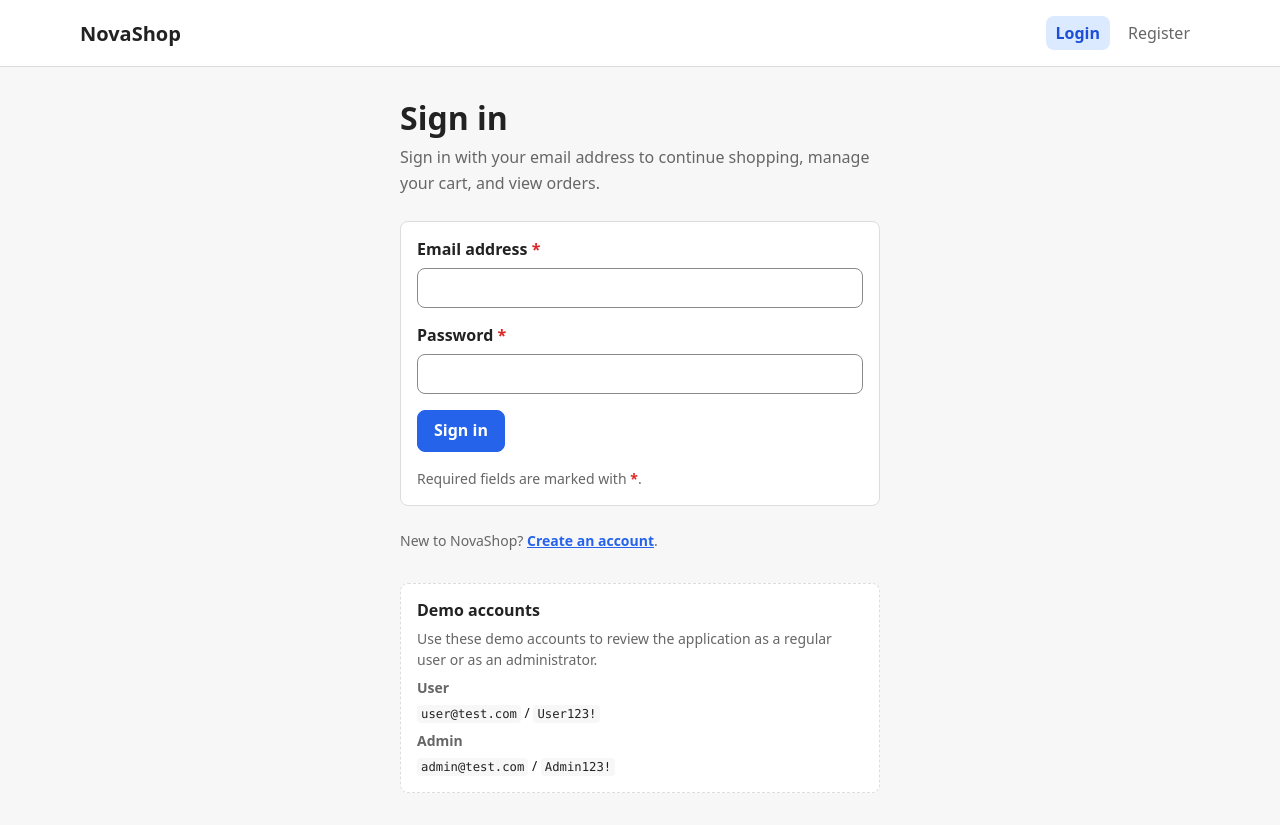
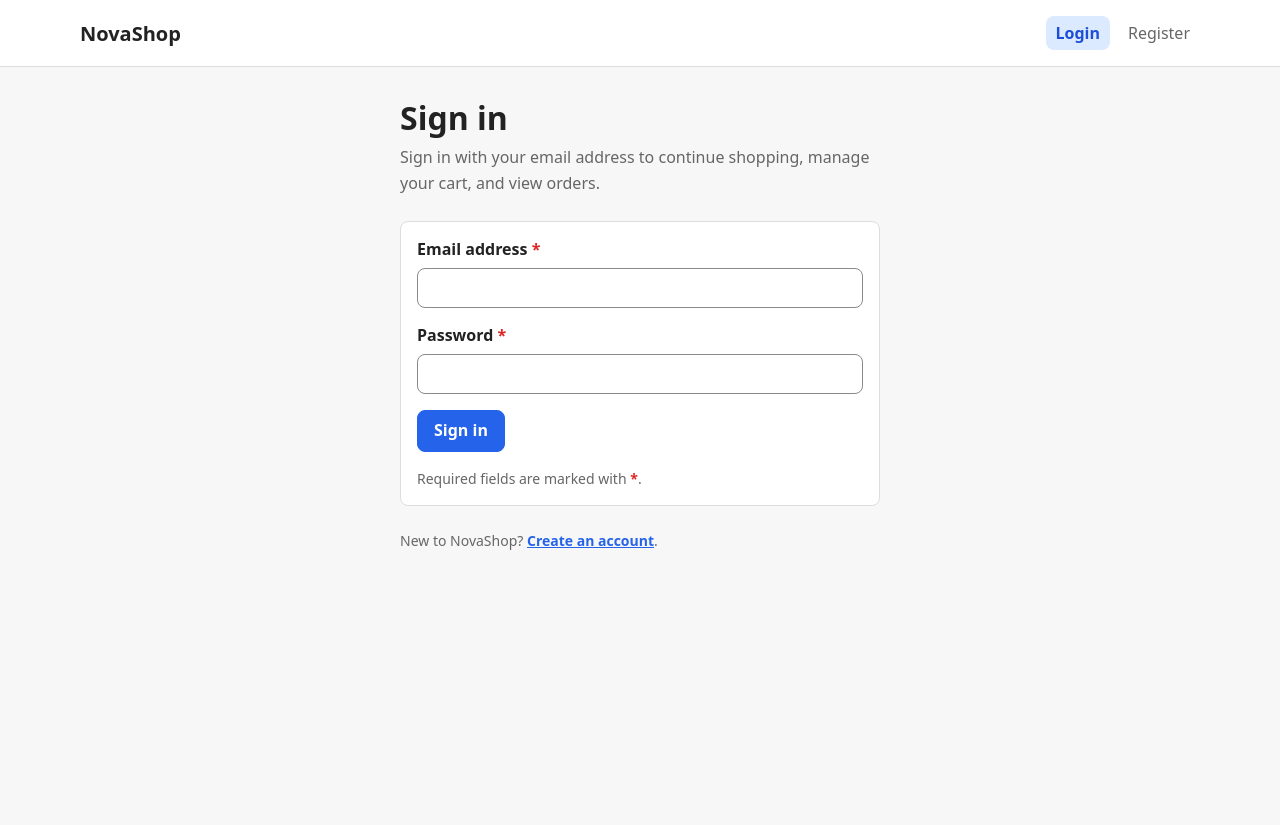
Before and after one commit to alitsman/novashop, a React (Vite) app in the folder frontend/: page /login in a window 1280 px wide. After the commit the page ends 800 px from the top, so only its background shows below. Built offline with nearby package versions, Linux system fonts and the light colour scheme; no server answers.

Commit message:
fix(frontend): remove obsolete demo credentials

```diff
--- a/frontend/src/components/auth/auth-page-layout/auth-page-layout.css
+++ b/frontend/src/components/auth/auth-page-layout/auth-page-layout.css
@@ -58,8 +58,7 @@
 
 .auth-page-layout__status,
 .auth-page-layout__required-note,
-.auth-page-layout__switch-text,
-.auth-page-layout__demo-text {
+.auth-page-layout__switch-text {
   margin: 0;
   color: var(--color-muted);
   font-size: 0.875rem;
@@ -69,57 +68,6 @@
 .auth-page-layout__required-mark {
   color: var(--color-danger);
   font-weight: 700;
-}
-
-.auth-page-layout__demo-credentials {
-  margin-top: var(--spacing-lg);
-  display: grid;
-  gap: var(--spacing-sm);
-  padding: var(--spacing-md);
-  border: 1px dashed var(--color-border);
-  border-radius: var(--radius-md);
-  background-color: var(--color-surface);
-}
-
-.auth-page-layout__demo-title {
-  margin: 0;
-  color: var(--color-text);
-  font-size: 1rem;
-  line-height: 1.3;
-}
-
-.auth-page-layout__demo-list {
-  display: grid;
-  gap: var(--spacing-sm);
-  margin: 0;
-}
-
-.auth-page-layout__demo-item {
-  display: grid;
-  gap: 0.25rem;
-}
-
-.auth-page-layout__demo-item dt {
-  color: var(--color-muted);
-  font-size: 0.875rem;
-  font-weight: 700;
-  line-height: 1.4;
-}
-
-.auth-page-layout__demo-item dd {
-  margin: 0;
-  color: var(--color-text);
-  font-size: 0.875rem;
-  line-height: 1.5;
-}
-
-.auth-page-layout__demo-code {
-  padding: 0.125rem 0.25rem;
-  border-radius: 0.25rem;
-  background-color: var(--color-bg);
-  color: var(--color-text);
-  font-family: ui-monospace, SFMono-Regular, Menlo, Monaco, Consolas, "Liberation Mono", monospace;
-  font-size: 0.875em;
 }
 
 .auth-page-layout__footer {
--- a/frontend/src/pages/login/LoginPageView.tsx
+++ b/frontend/src/pages/login/LoginPageView.tsx
@@ -35,7 +35,6 @@ export function LoginPageView({
       title="Sign in"
       description="Sign in with your email address to continue shopping, manage your cart, and view orders."
       footer={
-        <>
         <p className="auth-page-layout__switch-text">
           New to NovaShop?{" "}
           <Link className="auth-page-layout__switch-link" to="/register">
@@ -43,39 +42,6 @@ export function LoginPageView({
           </Link>
           .
         </p>
-
-          <section
-            className="auth-page-layout__demo-credentials"
-            aria-labelledby="login-demo-credentials-title"
-          >
-            <h2 id="login-demo-credentials-title" className="auth-page-layout__demo-title">
-              Demo accounts
-            </h2>
-
-            <p className="auth-page-layout__demo-text">
-              Use these demo accounts to review the application as a regular user or as an
-              administrator.
-            </p>
-
-            <dl className="auth-page-layout__demo-list">
-              <div className="auth-page-layout__demo-item">
-                <dt>User</dt>
-                <dd>
-                  <code className="auth-page-layout__demo-code">user@test.com</code> /{" "}
-                  <code className="auth-page-layout__demo-code">User123!</code>
-                </dd>
-              </div>
-
-              <div className="auth-page-layout__demo-item">
-                <dt>Admin</dt>
-                <dd>
-                  <code className="auth-page-layout__demo-code">admin@test.com</code> /{" "}
-                  <code className="auth-page-layout__demo-code">Admin123!</code>
-                </dd>
-              </div>
-            </dl>
-          </section>
-        </>
       }
     >
       <form
```
Lines whose indentation alone changed are shown as unchanged.
